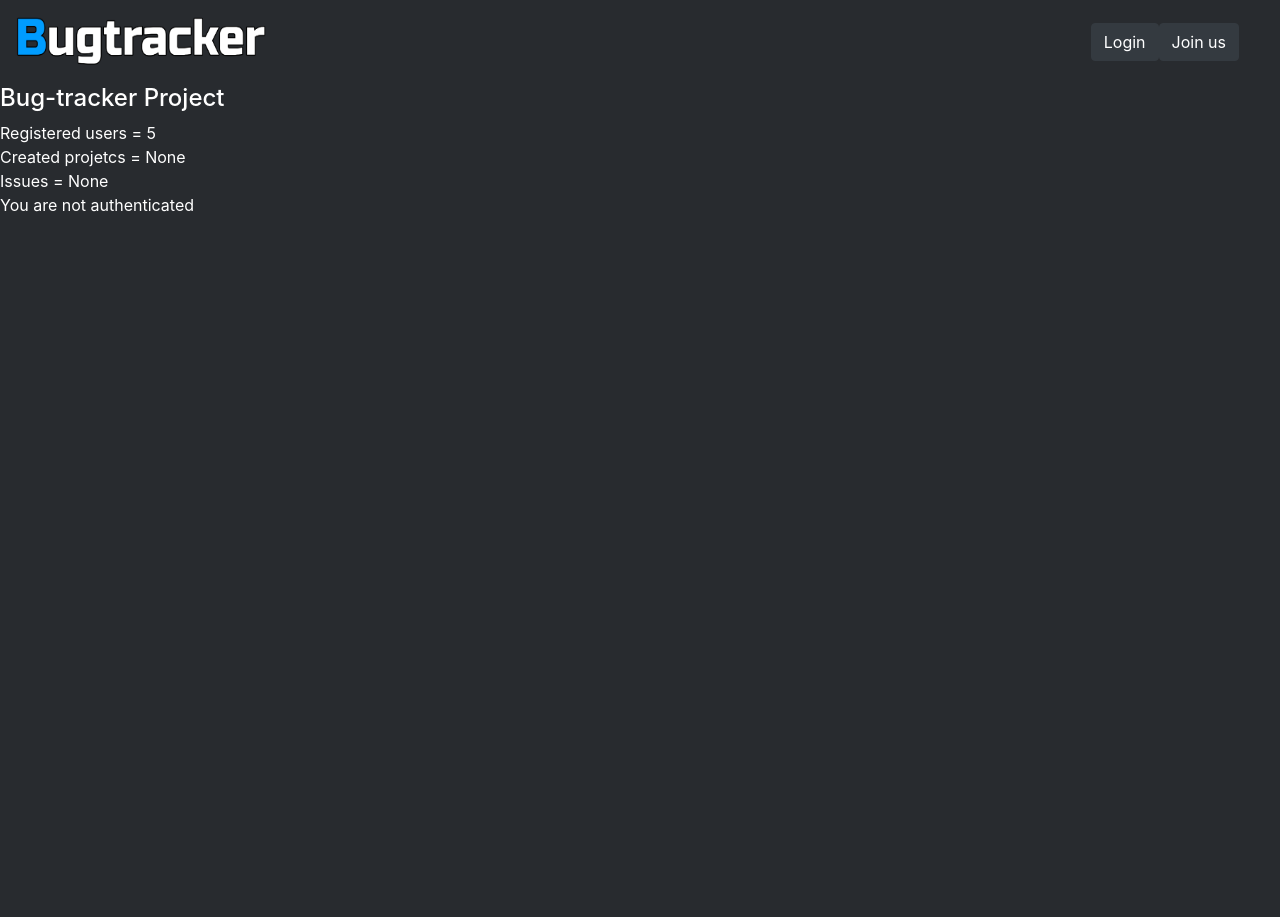
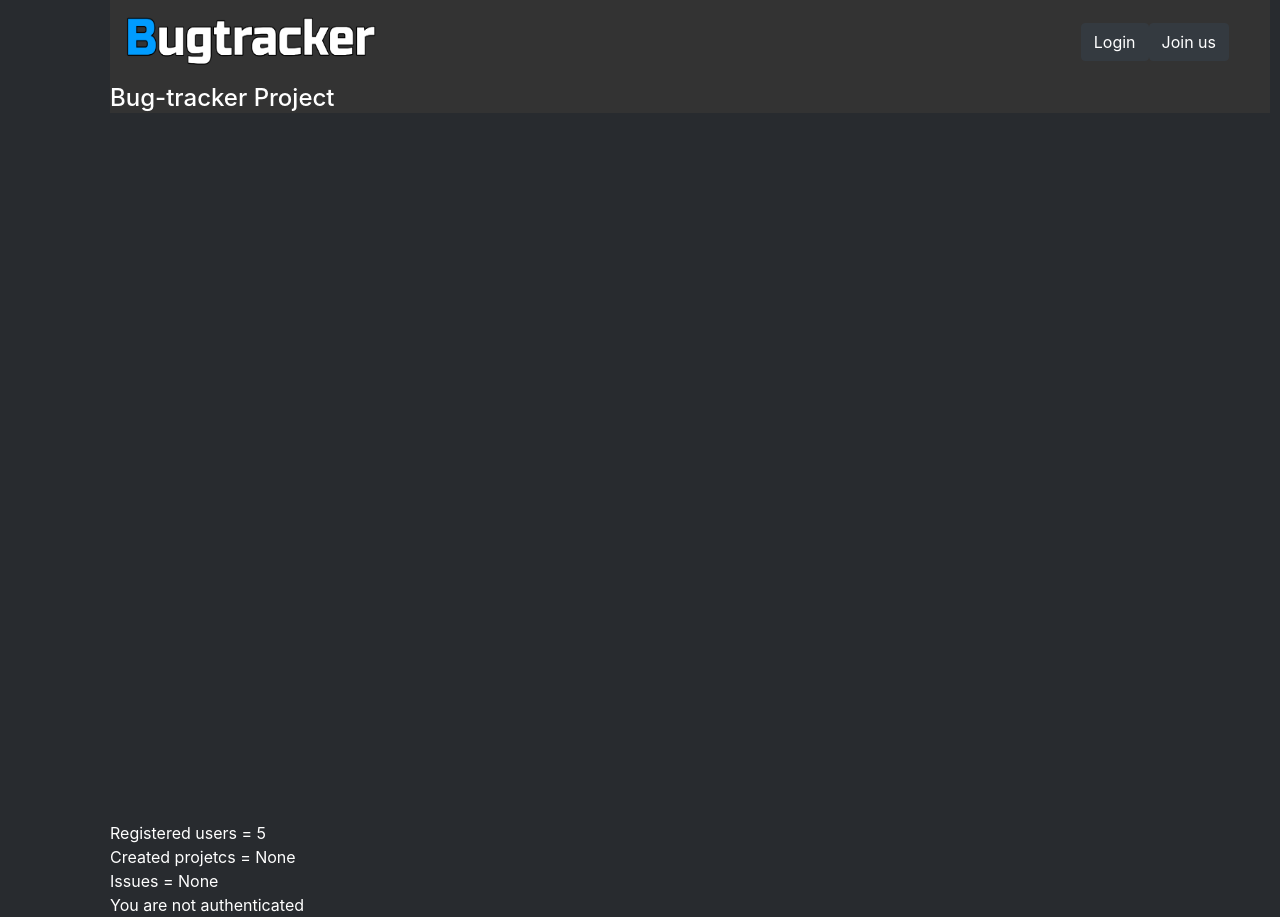
Before and after one commit to lookandhate/Bugtracker, a Flask app: page / in a window 1280 px wide. Before the commit the page ends 212 px from the top, so only its background shows below. Run offline with Flask 2, Linux system fonts and the light colour scheme; data comes from the database, SQL or seed files in the repository; parts of the project's set-up code (start-up, migrations or seed data) failed here and were passed over; some libraries are stand-ins or nearby versions.

Commit message:
Some updates in styles

```diff
--- a/static/css/my_css.css
+++ b/static/css/my_css.css
@@ -1,13 +1,32 @@
+.navbar {
+  background-color: #333333;
+  margin-left: 0px;
+}
+
 .navbar-default .navbar-brand {
     color: #0e0e0e;
+    background-color: #6495ED;
+    margin-left: 0px;
 }
 
 .navbar-custom .navbar-dark{
   float: right;
   display: flex;
   color: white;
-  background-color: #282B2F;
+  background-color: #6495ED;
+  margin-left: 0px;
 }
+
+#wrapper{
+    overflow: hidden
+}
+.members-block {
+   float:left;
+}
+#issues-block {
+    float: right
+}
+
 .image-logo {
   display: inline;
   width: 250px;
@@ -17,13 +36,16 @@
 }
 .my-header {
   color: white;
-  background-color: #282B2F;
+  background-color: #333333;
 }
 
 .my-body {
   color: white;
   background-color: #282B2F;
+  margin-left: 100px; /* Same as the width of the sidebar */
+  padding: 0px 10px;
 }
+
 .login-join-link {
   float: right;
   display: flex;
@@ -40,6 +62,8 @@
 
 .debug-info {
   visibility: visible;
+  position: relative;
+  bottom: -700px;
 }
 
 .test-for-check {
```
